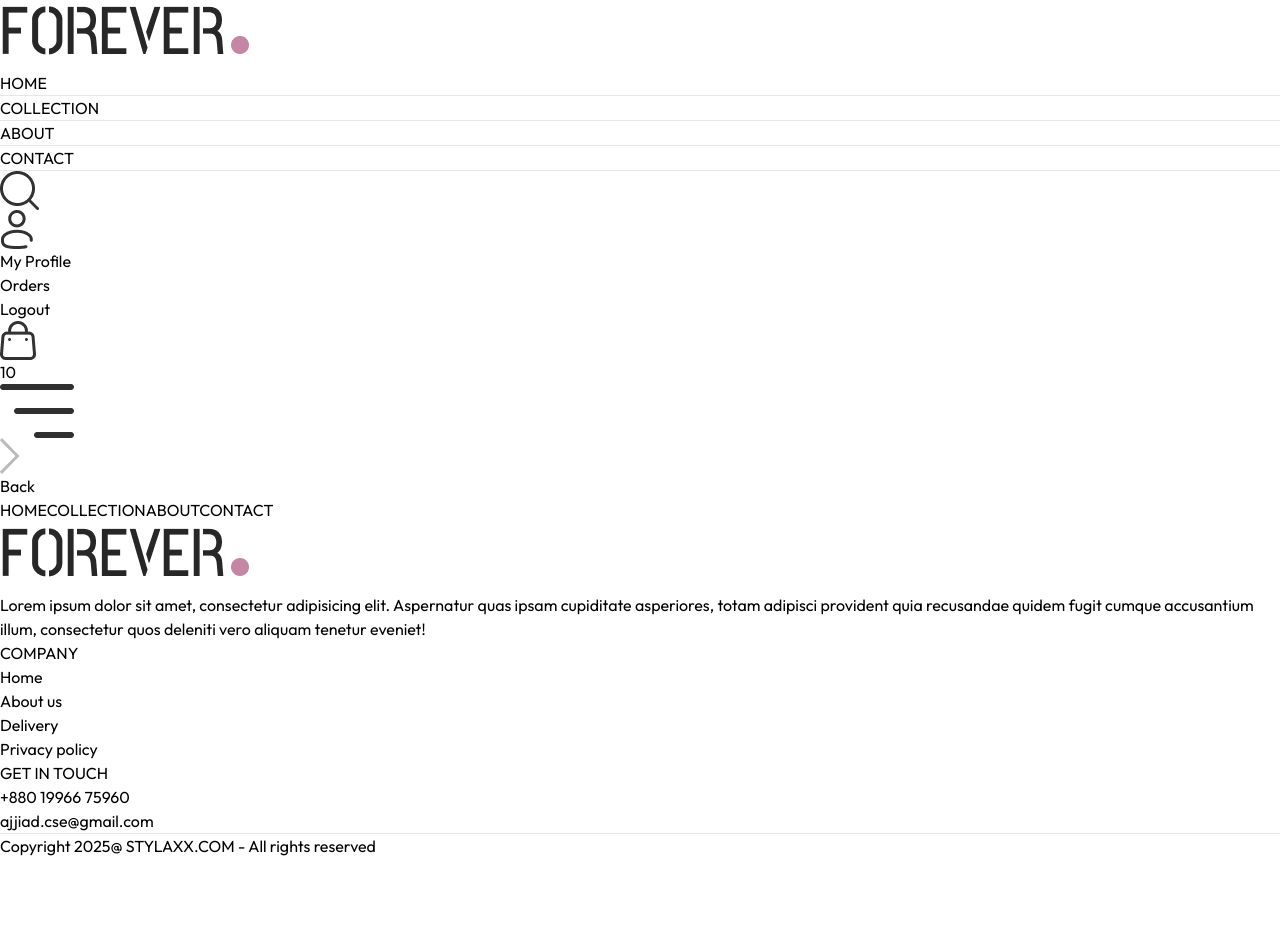
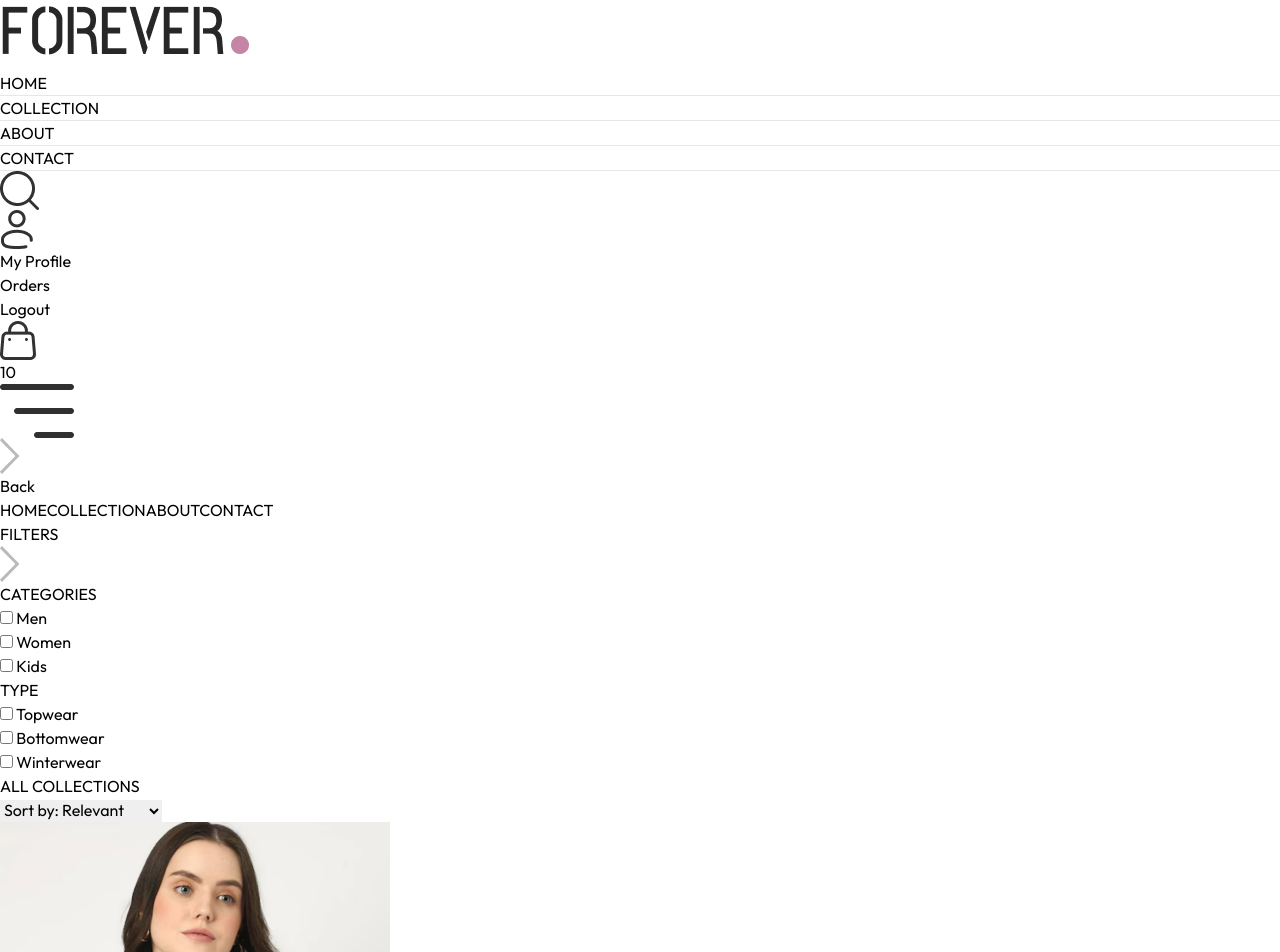
Before and after one commit to ajjiadd/ECOMMERCE-APP, a React (Vite) app in the folder frontend/: page /collection in a window 1280 px wide. Shown: the top 952 px of the page. Before the commit the page ends 858 px from the top, so only its background shows below. Built offline with nearby package versions, Linux system fonts and the light colour scheme.

Commit message:
complete the select category next step will be sorting by price v-2:23:41 min

```diff
--- a/frontend/src/pages/Collection.jsx
+++ b/frontend/src/pages/Collection.jsx
@@ -1,11 +1,138 @@
-import React from 'react'
+import React, { useContext, useState, useEffect } from "react";
+import { ShopContext } from "../context/ShopContext";
+import { assets } from "../assets/assets";
+import Title from "../components/Title";
+import ProductItem from "../components/ProductItem";
 
 const Collection = () => {
+  const { products } = useContext(ShopContext);
+  const [showFilter, setShowFilter] = useState(false);
+  const [filterProducts, setFilterProducts] = useState([]);
+  const [category,setCategory] = useState([]);
+  const [subCategory,setSubCategory] = useState([]);
+
+  // For Category Filter
+  const toggleCategory = (e) => {
+    if(category.includes(e.target.value)){
+      setCategory(prev=>prev.filter(item=>item !== e.target.value))
+    }else{
+      setCategory(prev=>[...prev,e.target.value])
+    }
+  }
+
+  // For Sub Category Filter
+  const toggleSubCategory = (e) => {
+    if(subCategory.includes(e.target.value)){
+      setSubCategory(prev=>prev.filter(item=>item !== e.target.value))
+    }else{
+      setSubCategory(prev=>[...prev,e.target.value])
+    }
+  }
+
+  //apply Filter
+  const applyFilter = () => {
+    let productsCopy = products.slice();
+
+    if(category.length > 0){
+      productsCopy = productsCopy.filter(item => category.includes(item.category));
+    }
+
+    if(subCategory.length > 0){
+      productsCopy = productsCopy.filter(item => subCategory.includes(item.subCategory));
+    }
+
+    setFilterProducts(productsCopy)
+
+  }
+
+
+  useEffect(() => {
+    applyFilter();
+  },[category,subCategory])
+
+
+
+//use for testing on console
+  // useEffect(()=>{
+  //   console.log(category,subCategory);
+  // },[category,subCategory])
+
   return (
-    <div>
+    <div className="flex flex-col sm:flex-row gap-1 sm:gap-10 pt-10 border-t">
+      {/* {filter option} */}
+      <div className="min-w-60">
+        <p onClick={()=>setShowFilter(!showFilter)} className="my-2 text-xl flex items-center cursor-pointer gap-2">FILTERS<img className={`h-3 sm:hidden ${showFilter ? 'rotate-90': ''}`} src={assets.dropdown_icon} alt="" />
+        </p>
+        {/* Category Filter */}
+        <div
+          className={`border border-gray-300 pl-5 py-3 mt-6 ${
+            showFilter ? "" : "hidden"
+          } sm:block`}
+        >
+          <p className="mb-3 text-sm font-medium">CATEGORIES</p>
+          <div className="flex flex-col gap-2 text-sm font-light text-gray-700">
+            <p className="flex gap-2">
+              <input className="w-3" type="checkbox" value={"Men"} onChange={toggleCategory} /> Men
+            </p>
 
+            <p className="flex gap-2">
+              <input className="w-3" type="checkbox" value={"Women"} onChange={toggleCategory} /> Women
+            </p>
+
+            <p className="flex gap-2">
+              <input className="w-3" type="checkbox" value={"Kids"} onChange={toggleCategory} /> Kids
+            </p>
+          </div>
+        </div>
+        {/* Sub Category Filter */}
+        <div
+          className={`border border-gray-300 pl-5 py-3 mt-5 ${
+            showFilter ? "" : "hidden"
+          } sm:block`}
+        >
+          <p className="mb-3 text-sm font-medium">TYPE</p>
+          <div className="flex flex-col gap-2 text-sm font-light text-gray-700">
+            <p className="flex gap-2">
+              <input className="w-3" type="checkbox" value={"Topwear"} onChange={toggleSubCategory} /> Topwear
+            </p>
+
+            <p className="flex gap-2">
+              <input className="w-3" type="checkbox" value={"Bottomwear"} onChange={toggleSubCategory} /> Bottomwear
+            </p>
+
+            <p className="flex gap-2">
+              <input className="w-3" type="checkbox" value={"Winterwear"} onChange={toggleSubCategory} /> Winterwear
+            </p>
+          </div>
+        </div>
+      </div>
+      {/* Right side */}
+      <div className="flex-1">
+
+        <div className="flex justify-between text-base sm:text-2xl mb-4">
+          <Title text1={'ALL'} text2={'COLLECTIONS'} />
+          {/* Product Sort */}
+          <select className="border-2 border-gray-300 text-sm px-2">
+            <option value="relevant">Sort by: Relevant</option>
+            <option value="low-high">Sort by: Low to High</option>
+            <option value="high-low">Sort by: High to Low</option>
+          </select>
+        </div>
+        {/* Map Products */}
+        <div className="grid grid-cols-2 md:grid-cols-3 lg:grid-cols-4 gap-4 gap-y-6">
+
+        {
+            filterProducts.map((item,index)=>(
+              <ProductItem key={index} name={item.name} id={item._id} price={item.price} image={item.image} />
+            ))
+          }
+
+        </div>
+
+
+      </div>
     </div>
-  )
-}
+  );
+};
 
-export default Collection
+export default Collection;
```
